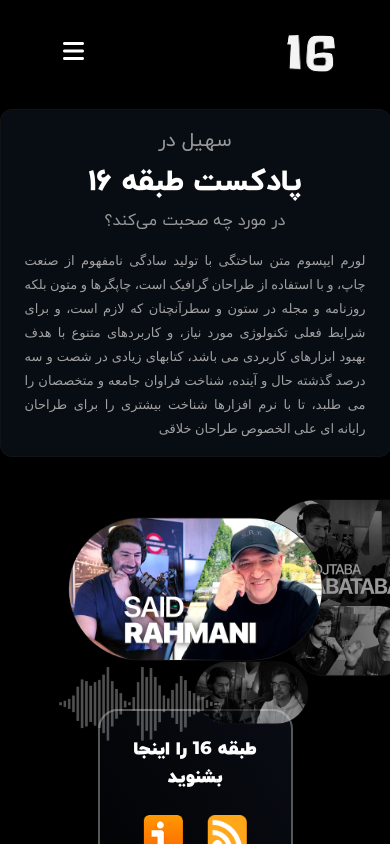
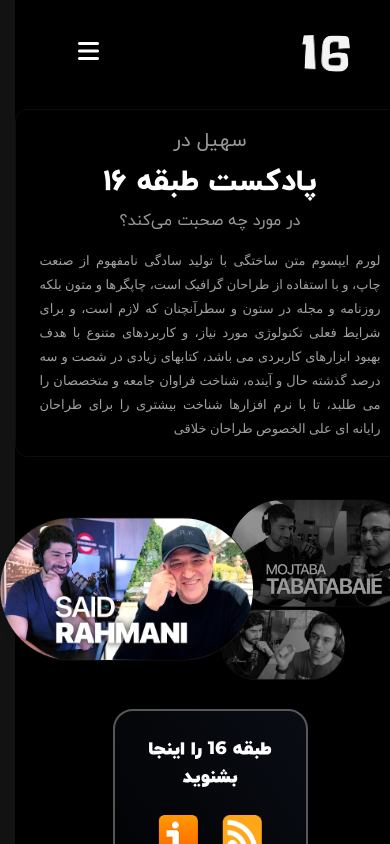
Before and after one commit to alia3g8ar/Tabaghe-16-podcast, a React (Vite) app: page / in a window 390 px wide. Shown: the top 844 px of the page. Built offline with nearby package versions, Linux system fonts and the light colour scheme.

Commit message:
responsive baner

```diff
--- a/src/components/Baner.tsx
+++ b/src/components/Baner.tsx
@@ -7,10 +7,10 @@ import wave from "../assets/equalizer 1.png";
 export default function Main() {
   return (
     <>
-      <div className="bg-gray-200 text-white my-8 sm:mt-12 sm:mb-2 lg:mt-16 lg:mb-4 px-4 sm:px-6 lg:px-20 flex justify-center items-center">
-        <div className="max-w-6xl mx-auto flex flex-col lg:flex-row lg:gap-40 gap-10">
+      <div className="select-none bg-gray-200 text-white my-8 sm:mt-12 sm:mb-2 lg:mt-16 lg:mb-4 px-4 sm:px-6 lg:px-20 flex justify-center items-center">
+        <div className="max-w-6xl mx-auto flex flex-col md:flex-row gap-[0px] lg:gap-40">
           {/* سمت راست - بخش متن */}
-          <div className="w-full sm:w-[90%] md:w-[440px] h-auto sm:h-[410px] mx-auto lg:mx-0 space-y-4 sm:space-y-6 bg-gray-900/50 p-4 sm:p-6 rounded-[12px] border border-gray-800/50">
+          <div className="w-full sm:w-[90%] md:w-[440px] h-auto sm:h-[410px] mx-auto lg:mx-0 space-y-4 sm:space-y-6  p-4 sm:p-6 md:mr-[3rem] lg:mr-0  rounded-[12px] border border-gray-800/50">
             <div className="space-y-2">
               <p className="font-normal text-xl sm:text-2xl text-gray-400 font-IRANYekanRegular text-center lg:text-right">
                 سهیل در
@@ -37,9 +37,9 @@ export default function Main() {
           </div>
 
           {/* سمت چپ - بخش تصاویر */}
-          <div className=" relative w-full sm:w-[500px] lg:w-full mx-auto lg:mx-0 flex flex-col items-center mt-[-40px] lg:mt-0 scale-[0.65] sm:scale-[0.7] md:scale-[0.75] lg:scale-[1] lg:top-[33px]">
+          <div className=" relative w-full sm:w-[500px] lg:w-full mx-auto lg:mx-0 flex flex-col items-center   scale-[0.65] sm:scale-[0.7] md:scale-[0.75] lg:scale-[1] lg:top-[33px]">
             {/* تصویر اصلی */}
-            <div className="relative w-[391px] h-[220px] top-[34px] bg-gray-800 rounded-[110px] border border-gray-700/50 overflow-hidden shadow-lg z-10">
+            <div className="relative w-[391px] h-[220px] top-[34px] right-[33%] md:right-[0px] bg-gray-800 rounded-[110px] border border-gray-700/50 overflow-hidden shadow-lg z-10">
               <img
                 src={image4}
                 alt="تصویر اصلی"
@@ -48,7 +48,7 @@ export default function Main() {
             </div>
 
             {/* تصاویر پس‌زمینه */}
-            <div className="absolute top-[6px] left-[300px] w-[295px] h-[166px] bg-gray-700/80 rounded-[83px] overflow-hidden opacity-60 z-0 border border-gray-700/50">
+            <div className="absolute top-[6px] left-[57%] md:left-[300px] w-[295px] h-[166px] bg-gray-700/80 rounded-[83px] overflow-hidden opacity-60 z-0 border border-gray-700/50">
               <img
                 src={image1}
                 alt="تصویر 1"
@@ -56,7 +56,7 @@ export default function Main() {
               />
             </div>
 
-            <div className="absolute top-[169px] left-[340px] w-[192px] h-[109px] bg-gray-700/80 rounded-[63.5px] overflow-hidden opacity-60 z-0 border border-gray-700/50">
+            <div className="absolute  top-[175px] md:top-[169px] left-[54%] lg:left-[340px] w-[192px] h-[109px] bg-gray-700/80 rounded-[63.5px] overflow-hidden opacity-60 z-0 border border-gray-700/50">
               <img
                 src={image2}
                 alt="تصویر 2"
@@ -64,7 +64,7 @@ export default function Main() {
               />
             </div>
 
-            <div className="absolute top-[255px] left-[195px] w-[174px] h-[97px] bg-gray-700/80 rounded-[360px] overflow-hidden opacity-60 z-0 border border-gray-700/50">
+            <div className="absolute md:block hidden  top-[255px] left-[195px] w-[174px] h-[97px] bg-gray-700/80 rounded-[360px] overflow-hidden opacity-60 z-0 border border-gray-700/50">
               <img
                 src={image3}
                 alt="تصویر 3"
@@ -73,7 +73,7 @@ export default function Main() {
             </div>
 
             {/* موج صدا */}
-            <div className="w-[281px] h-[201px] absolute top-[220px] left-[-30px] rounded-full overflow-hidden opacity-80">
+            <div className="md:block hidden  w-[281px] h-[201px] absolute top-[220px] left-[-30px] rounded-full overflow-hidden opacity-80">
               <img
                 src={wave}
                 alt="موج صدا"
```
